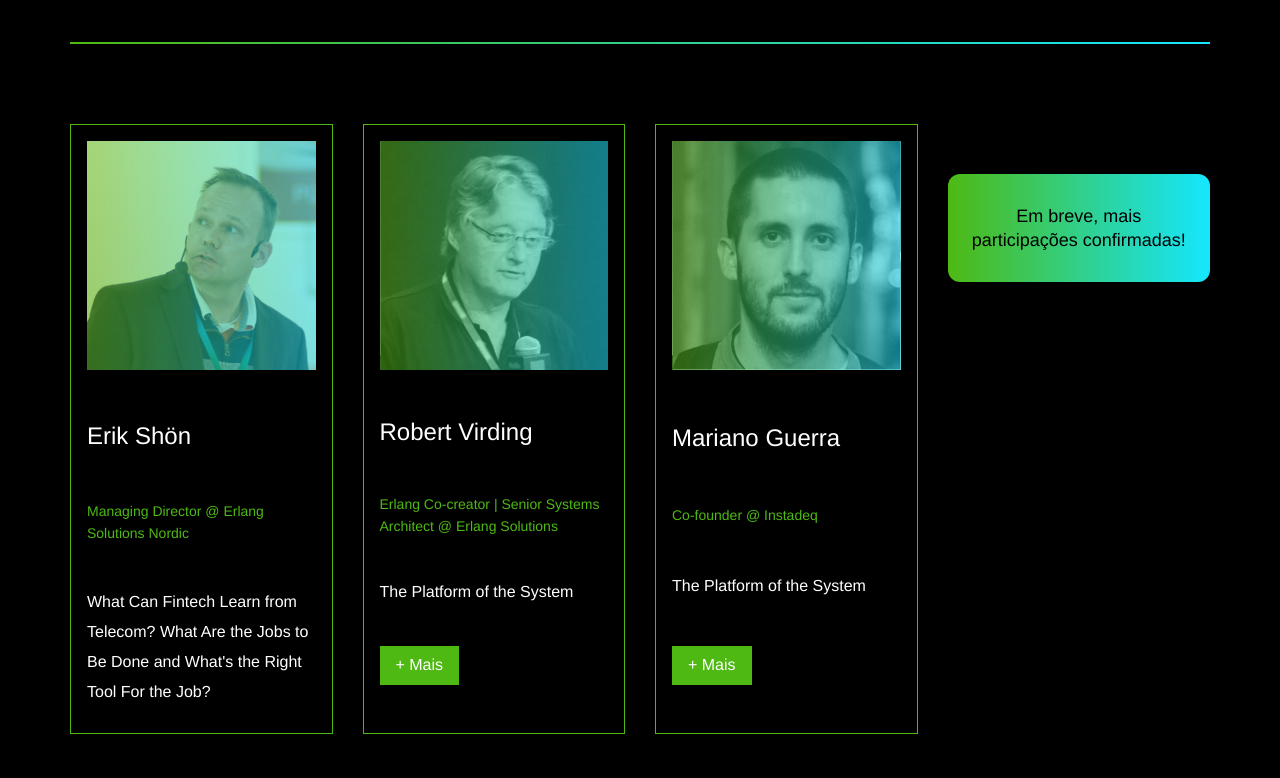
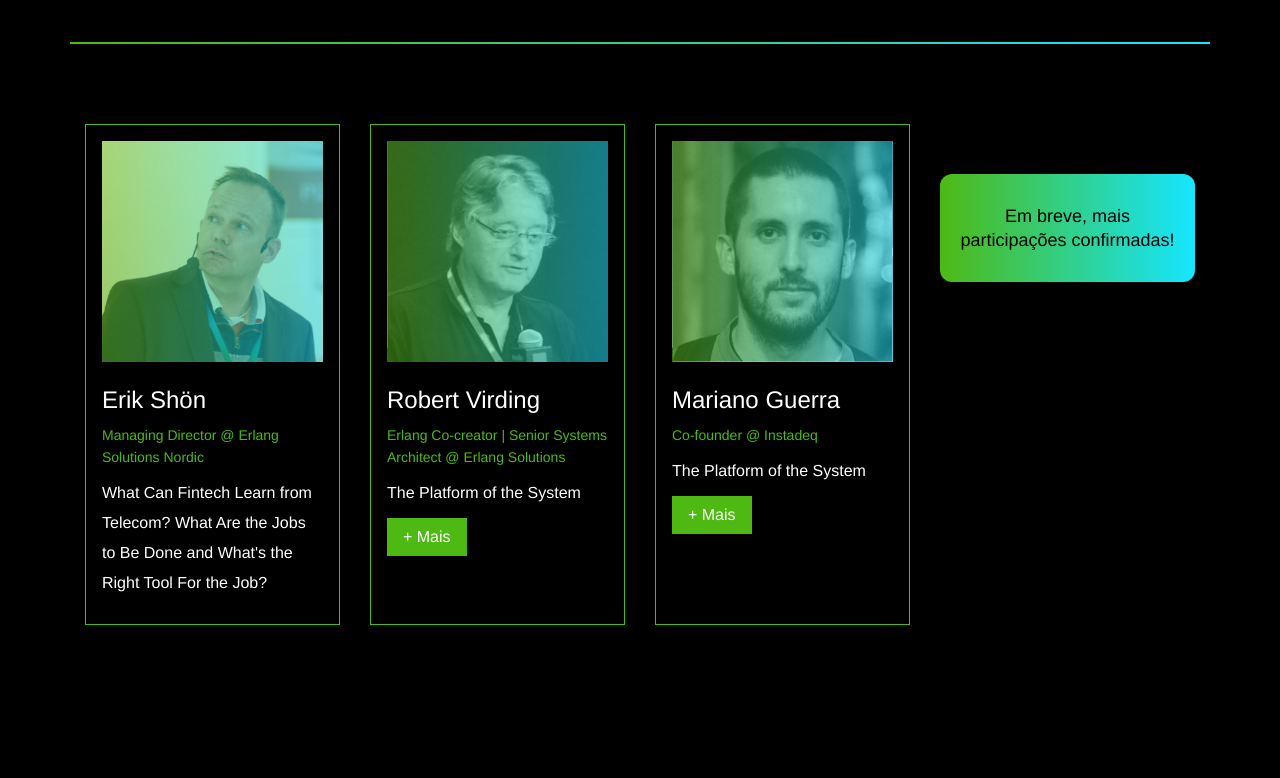
Before and after one commit to felipecotto/codebeam2021, a Next.js app: page / in a window 1280 px wide. Shown: the part 1411-2189 px from the top of the page. Built offline with nearby package versions, Linux system fonts and the light colour scheme; a web font is replaced by a local one.

Commit message:
New Card

```diff
--- a/src/components/Keynotes/Keynotes.module.scss
+++ b/src/components/Keynotes/Keynotes.module.scss
@@ -30,7 +30,7 @@
         text-decoration: none;
         font-size: 16px;
         display: inline-block;
-        margin-bottom: 32px;
+        // margin-bottom: 32px;
         padding: 8px 16px;
         &:hover {
             color: #ffffff;
@@ -41,14 +41,20 @@
     .mb32 {
         margin-bottom: 32px;
     }
+    .rowFlex {
+        display: flex;
+        justify-content: center;
+        align-items: stretch;
+        height: 100%;
+    }
     .keynoteCard {
         border: #4eb913 solid 1px;
         padding: 16px;
-        min-height: 610px;
-        display: flex;
-        flex-direction: column;
-        justify-content: space-between;
-        align-items: flex-start;
+        height: 100%;
+        // display: flex;
+        // flex-direction: column;
+        // align-items: baseline;
+        // justify-content: space-between;
         .title {
             font-size: 24px;
             margin-bottom: 8px;
--- a/src/components/Keynotes/index.js
+++ b/src/components/Keynotes/index.js
@@ -36,7 +36,7 @@ export default function Keynotes() {
                     <h3>Keynotes</h3>
                 </div>
                 </div>
-                <div className="row">
+                <div className={styles.rowFlex}>
                 {data.map((item) => (
                 <div className="col-md-3">
                     <div className={styles.keynoteCard} key={item.id}>
@@ -46,9 +46,11 @@ export default function Keynotes() {
                         width={500}
                         height={500}
                         />
-                        <h2 className={styles.title}>{item.name}</h2>
-                        <h4 className={styles.subtitle}> {item.job} </h4>
-                        <p className={styles.description}> {item.description}</p>
+                        <div>
+                            <h2 className={styles.title}>{item.name}</h2>
+                            <h4 className={styles.subtitle}> {item.job} </h4>
+                            <p className={styles.description}> {item.description}</p>
+                        </div>
                         {item.showMore.length > 0 && <a href={item.showMore} target="_blank">+ Mais</a>}
                     </div>
                 </div>
```
